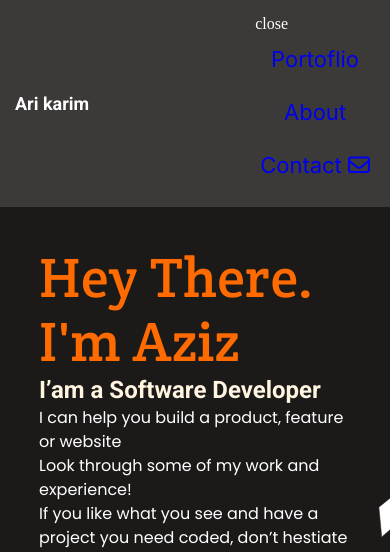
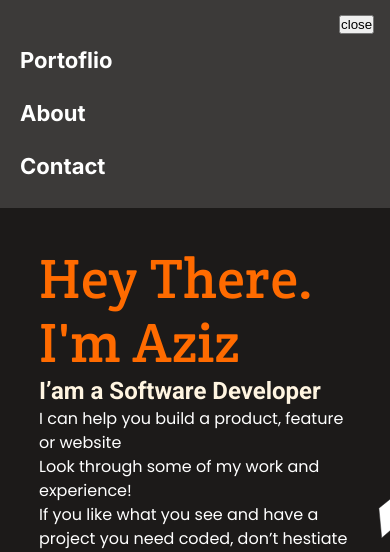
Before and after one commit to arikarim/Mobile-menu, a plain HTML site: page index.html in a window 390 px wide. Both pictures are taken after a click on the button 366 px from the left and 27 px from the top of the page. Shown: the top 552 px of the page. Drawn offline with Linux system fonts and the light colour scheme.

Commit message:
Add close button to mobile nav

```diff
--- a/css/main.css
+++ b/css/main.css
@@ -54,6 +54,24 @@ header {
   width: 18px;
   height: 12px;
   color: white;
+}
+
+.span1 {
+  margin-left: 100%;
+}
+
+#desktop-nav {
+  width: 90%;
+}
+
+#mobile-navv {
+  margin-right: 100%;
+  color: wheat;
+}
+
+#mobile-navv li a {
+  color: white;
+  font-weight: bold;
 }
 
 main {
--- a/index.html
+++ b/index.html
@@ -15,15 +15,11 @@
         <i class="fas fa-bars"></i>
       </button>
       <nav id="desktop-nav">
-        <span id="span1" class="span1">close</span>
+        <button id="span1" class="span1">close</button>
         <ul id="mobile-navv">
           <li><a id="nav-v1" class="nav-link" href="#projects">Portoflio</a></li>
           <li><a id="nav-v2" class="nav-link" href="#about-me">About</a></li>
-          <li>
-            <a id="nav-v3" class="nav-link" href="#contact"
-              >Contact <i class="far fa-envelope"></i
-            ></a>
-          </li>
+          <li><a id="nav-v3" class="nav-link" href="#contact">Contact </a></li>
         </ul>
       </nav>
     </header>
--- a/index.js
+++ b/index.js
@@ -1,11 +1,12 @@
 const menuButton = document.getElementById('menuu');
 const mobileNav = document.getElementById('mobile-navv');
 const desctopNav = document.getElementById('desktop-nav');
-
+const logo = document.getElementById('logo')
 menuButton.addEventListener('click', () => {
   mobileNav.style.display = 'block';
   desctopNav.style.display = 'block';
   menuButton.style.display = 'none';
+  logo.style.display = 'none';
 });
 
 const navLink1 = document.getElementById('nav-v1');
@@ -16,18 +17,23 @@ navLink1.addEventListener('click', () => {
   menuButton.style.display = 'block';
   mobileNav.style.display = 'none';
   desctopNav.style.display = 'none';
+  logo.style.display = 'block';
 });
 
 navLink2.addEventListener('click', () => {
   menuButton.style.display = 'block';
   mobileNav.style.display = 'none';
   desctopNav.style.display = 'none';
+  logo.style.display = 'block';
+
 });
 
 navLink3.addEventListener('click', () => {
   menuButton.style.display = 'block';
   mobileNav.style.display = 'none';
   desctopNav.style.display = 'none';
+  logo.style.display = 'block';
+
 });
 
 const close1 = document.getElementById('span1');
@@ -36,4 +42,5 @@ close1.addEventListener('click', () => {
   menuButton.style.display = 'block';
   mobileNav.style.display = 'none';
   desctopNav.style.display = 'none';
+  logo.style.display = 'block';
 });
```
